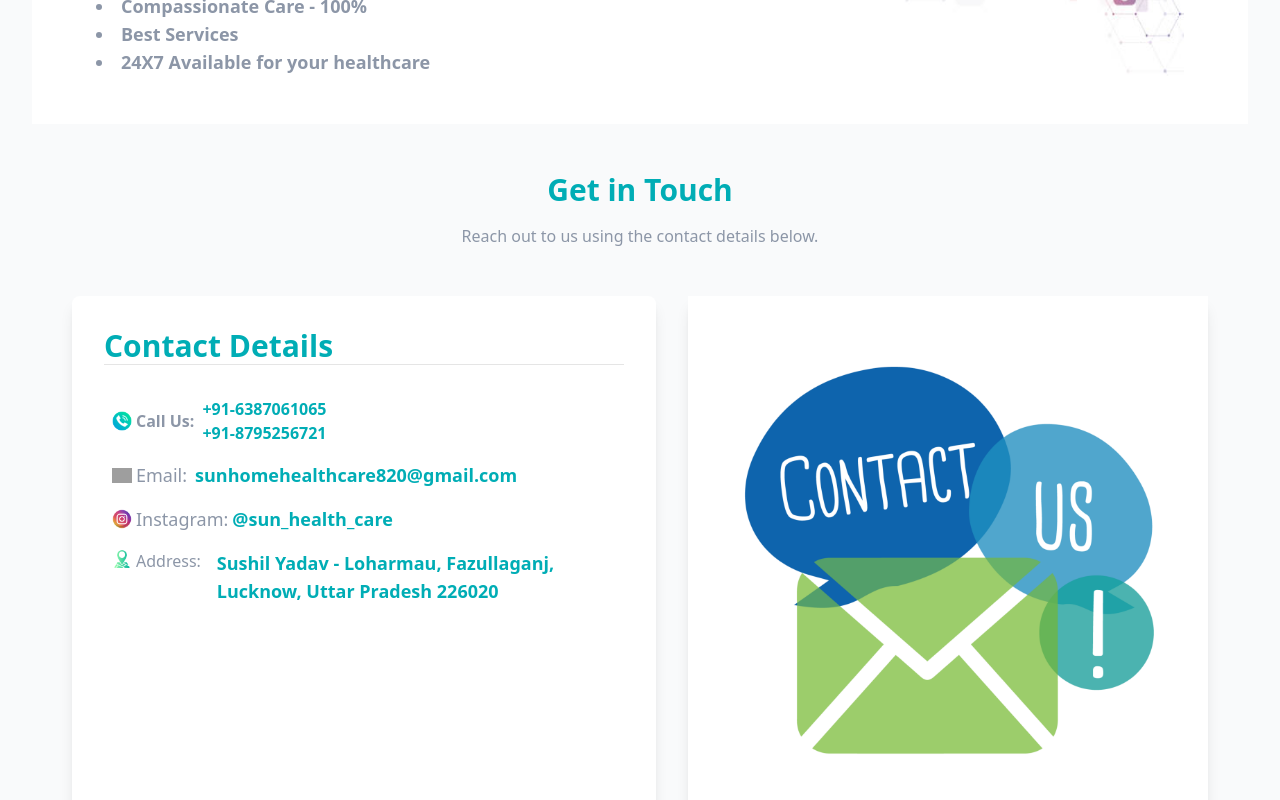
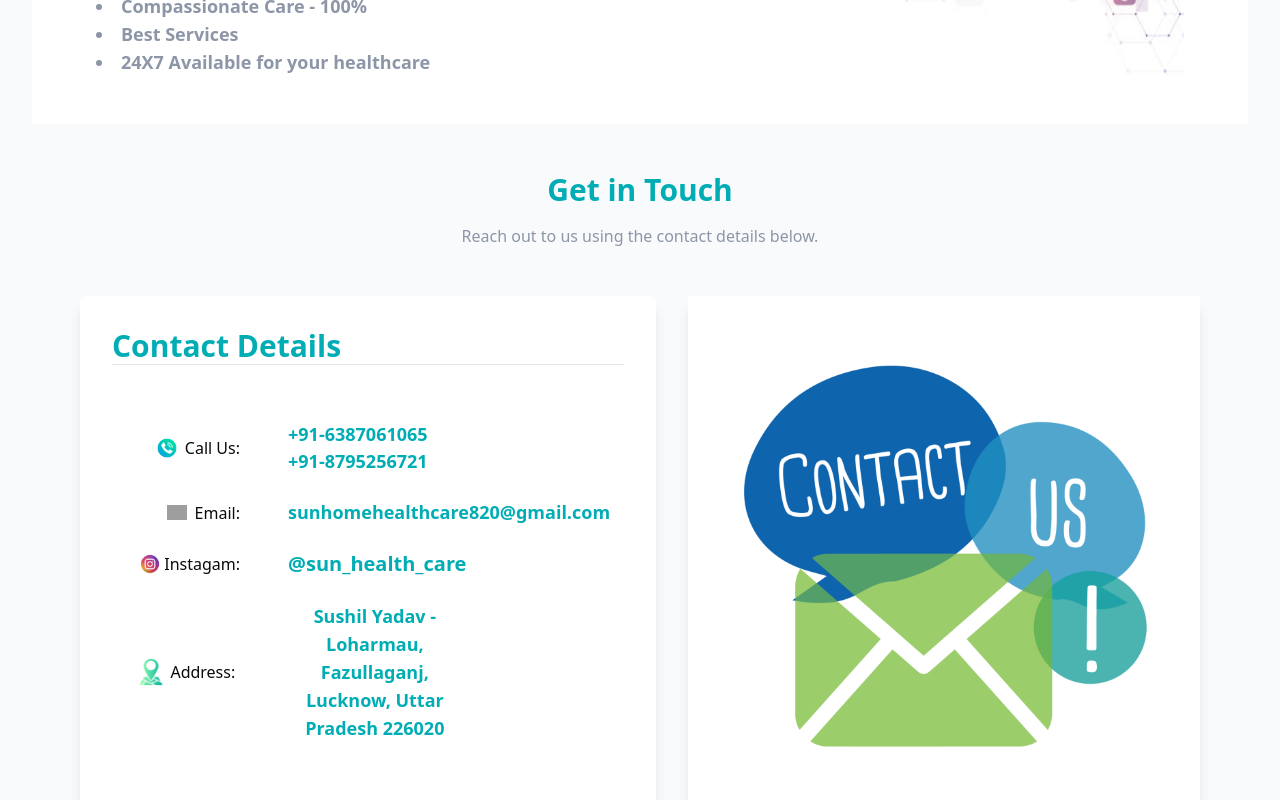
Before and after one commit to Rohit-kumar-verma/sunhealthcare, a Next.js app: page /aboutus in a window 1280 px wide. Shown: the part 1240-2040 px from the top of the page. Built offline with nearby package versions, Linux system fonts and the light colour scheme; grey boxes are pictures that could not be loaded.

Commit message:
fixed alignment

```diff
--- a/src/app/_components/Contact.jsx
+++ b/src/app/_components/Contact.jsx
@@ -1,5 +1,5 @@
 "use client"
-import React from 'react';
+import React, {useEffect} from 'react';
 import { motion } from 'framer-motion';
 import { useInView } from 'react-intersection-observer';
 import Image from 'next/image';
@@ -7,11 +7,21 @@ import Image from 'next/image';
 function Contact() {
   const { ref: sectionRef, inView: isInView } = useInView({
     triggerOnce: true,
-    threshold: 0.2,
+    threshold: 0,
   });
 
+  useEffect(() => {
+    const hash = window.location.hash;
+    if (hash) {
+      const element = document.querySelector(hash);
+      if (element) {
+        element.scrollIntoView({ behavior: 'smooth' });
+      }
+    }
+  }, []);
+
   return (
-    <div className="bg-gray-50 py-6">
+    <div className="bg-gray-50 py-6 px-10 overflow-auto">
       <iframe
         src="https://www.google.com/maps/embed?pb=!1m18!1m12!1m3!1d6188.070207381763!2d80.9097952032933!3d26.899631763129847!2m3!1f0!2f0!3f0!3m2!1i1024!2i768!4f13.1!3m3!1m2!1s0x399957005a2becbd%3A0x5c5a5d465205ef05!2sSun%20Hom%20Health%20Services!5e0!3m2!1sen!2sin!4v1724725285420!5m2!1sen!2sin"
         width="100%"
@@ -57,12 +67,12 @@ function Contact() {
           <motion.div
             className="bg-white p-8 rounded-lg shadow-lg transform transition-transform hover:scale-105 flex-1 order-1 sm:p-8 xs:p-2"
             ref={sectionRef}
-            initial={{ opacity: 0, x: -50 }}
-            animate={{ opacity: isInView ? 1 : 0, x: isInView ? 0 : -50 }}
+            initial={{ opacity: -1, x: -40 }}
+            animate={{ opacity: isInView ? 1 : -1, x: isInView ? 0 : -40 }}
             transition={{ duration: 1.5, ease: 'easeOut' }}
           >
             <motion.h3
-              className="text-3xl font-semibold mb-8 text-[#00ADB5] sm:text-3xl xs:text-xl"
+              className="text-xl font-bold mb-8 text-[#00ADB5] sm:text-3xl"
               initial={{ opacity: 0, scale: 0.9 }}
               animate={{ opacity: isInView ? 1 : 0, scale: isInView ? 1 : 0.9 }}
               transition={{ duration: 1, type: 'spring', stiffness: 100 }}
@@ -71,64 +81,124 @@ function Contact() {
               <hr />
             </motion.h3>
             <motion.ul
-              className="list-disc pl-2 text-[#8C96A7] text-sm md:text-xl flex flex-col gap-8 sm:text-base sm:gap-4"
+              className="list-none pl-2 text-[#8C96A7] sm:hidden flex flex-col items-center"
               initial={{ opacity: 0, x: -20 }}
               animate={{ opacity: isInView ? 1 : 0, x: isInView ? 0 : -20 }}
               transition={{ duration: 1.5, ease: 'easeOut' }}
             >
-              <li className="font-bold text-lg list-none flex items-center sm:text-base xs:text-sm">
-                <Image src="/telephone-call.png" width={20} height={20} alt="" className="mr-1" />
-                Call Us:
+              <li className="font-bold text-lg list-none flex flex-col items-center justify-center ">
+                <Image src="/telephone-call.png" width={30} height={30} alt="Call Icon" className="mr-1" />
                 <ul className="ml-2">
-                  <li className="text-[#8C96A7] text-xl sm:text-base xs:text-sm">
+                  <li className="text-[#8C96A7] text-lg text-center">
                     <a href="tel:+916387061065" className="text-[#00ADB5] hover:underline">
                       +91-6387061065
                     </a>
                   </li>
-                  <li className="text-[#8C96A7] text-xl sm:text-base xs:text-sm">
+                  <li className="text-[#8C96A7] text-lg text-center">
                     <a href="tel:+918795256721" className="text-[#00ADB5] hover:underline">
                       +91-8795256721
                     </a>
                   </li>
                 </ul>
               </li>
-              <li className="text-[#8C96A7] md:text-lg flex items-center text-sm ">
-                <Image src="/social.png" alt="" width={20} height={20} className="mr-1" />
-                <h5 className="md:text-lg mr-2 text-sm">Email:</h5>
+
+              <li className="text-[#8C96A7] md:text-lg flex  flex-col items-center justify-center text-sm mt-6">
+                <Image src="/social.png" alt="Email Icon" width={30} height={30} className="mr-1" />
                 <a
                   href="mailto:sunhomehealthcare820@gmail.com"
-                  className="text-[#00ADB5] hover:underline font-bold"
-                >sunhomehealthcare<br className='block md:hidden'/>820@gmail.com
+                  className="text-[#00ADB5] hover:underline font-bold text-center"
+                >
+                  sunhomehealthcare<br className='sm:hidden'/>820@gmail.com
                 </a>
               </li>
-              <li className="text-[#8C96A7] text-sm flex items-center md:text-lg">
-                <Image src="/instagram.png" alt="" width={20} height={20} className="mr-1" />
-                <h5 className="md:text-lg mr-1 text-sm">Instagram: </h5>
+
+              <li className="text-[#8C96A7] text-sm flex flex-1 flex-col items-center justify-center mt-6">
+                <Image src="/instagram.png" alt="Instagram Icon" width={30} height={30} className="mr-1" />
                 <a
                   href="https://www.instagram.com/sun_health_care?igsh=YXkzOHY1ajljcTJt"
-                  className="text-[#00ADB5] hover:underline font-bold"
+                  className="text-[#00ADB5] hover:underline font-bold text-center text-xl"
                   target="_blank"
                   rel="noopener noreferrer"
                 >
                   @sun_health_care
                 </a>
               </li>
-              <li className="text-[#8C96A7] md:text-lg flex items-start xs:text-sm">
-                <Image src="/location.png" alt="" width={20} height={20} className="mr-1 items-center" />
-                <h5 className="text-lg mr-4 flex sm:text-base xs:text-sm">Address: </h5>
-                <p className="font-bold text-[#00ADB5]">
+
+              <li className="text-[#8C96A7] flex flex-col items-center text-sm mt-6">
+                <Image src="/location.png" alt="Location Icon" width={30} height={30} className="mr-1 items-center" />
+                <p className="font-bold text-[#00ADB5] text-center">
                   Sushil Yadav - Loharmau, Fazullaganj, Lucknow, Uttar Pradesh 226020
                 </p>
               </li>
             </motion.ul>
+
+            <table className="table-fixed w-full sm:block hidden">
+              <tbody>
+                {/* Row for Call Us */}
+                <tr className="sm:flex mt-6">
+                  <td className="flex items-center justify-end pr-12 w-1/2 sm:w-44">
+                    <Image src="/telephone-call.png" width={20} height={20} alt="Call Icon" className="mr-2" />
+                    <span>Call Us:</span>
+                  </td>
+                  <td className="flex flex-col w-1/2 sm:w-36 text-right sm:text-left text-[18px] font-bold">
+                    <a href="tel:+916387061065" className="text-[#00ADB5] hover:underline truncate">
+                      +91-6387061065
+                    </a>
+                    <a href="tel:+918795256721" className="text-[#00ADB5] hover:underline truncate">
+                      +91-8795256721
+                    </a>
+                  </td>
+                </tr>
+                {/* Row for Email */}
+                <tr className="sm:flex mt-6">
+                  <td className="flex items-center justify-end w-1/2 sm:w-44 pr-12">
+                    <Image src="/social.png" alt="Email Icon" width={20} height={20} className="mr-2" />
+                    <h5>Email:</h5>
+                  </td>
+                  <td className="w-1/2 sm:w-44 text-right sm:text-left text-[18px]">
+                    <a href="mailto:sunhomehealthcare820@gmail.com" className="text-[#00ADB5] hover:underline font-bold truncate">
+                      sunhomehealthcare820@gmail.com
+                    </a>
+                  </td>
+                </tr>
+                {/* Row for instagram */}
+                <tr className="sm:flex mt-6">
+                  <td className="flex items-center justify-end w-1/2 sm:w-44 pr-12">
+                    <Image src="/instagram.png" alt="Instagram Icon" width={20} height={20} className="mr-1" />
+                    <h5>Instagam:</h5>
+                  </td>
+                  <td className="text-right sm:text-left">
+                    <a
+                      href="https://www.instagram.com/sun_health_care?igsh=YXkzOHY1ajljcTJt"
+                      className="text-[#00ADB5] hover:underline font-bold text-center text-xl"
+                      target="_blank"
+                      rel="noopener noreferrer"
+                    >
+                      @sun_health_care
+                    </a>
+                  </td>
+                </tr>
+                <tr className="sm:flex mt-6">
+                  <td className="flex items-center justify-end pr-12 w-1/2">
+                    <Image src="/location.png" alt="Location Icon" width={30} height={30} className="mr-1 items-center" />
+                    <h5>Address:</h5>
+                  </td>
+                  <td className="sm:w-48 text-left sm:text-left text-lg">
+                    <p className="font-bold text-[#00ADB5] text-center">
+                    Sushil Yadav - Loharmau, Fazullaganj, Lucknow, Uttar Pradesh 226020
+                  </p>
+                  </td>
+                </tr>
+              </tbody>
+            </table>
           </motion.div>
 
           {/* Image/Gradient Section */}
           <motion.div
             className="rounded-lg shadow-lg flex-1 sm:order-2"
             ref={sectionRef}
-            initial={{ opacity: 0, x: 50 }}
-            animate={{ opacity: isInView ? 1 : 0, x: isInView ? 0 : 50 }}
+            initial={{ opacity: -1, x: 20 }}
+            animate={{ opacity: isInView ? 1 : -1, x: isInView ? 0 : 20 }}
             transition={{ duration: 1.5, ease: 'easeOut' }}
           >
             <Image
--- a/src/app/_components/WhatWeDo.jsx
+++ b/src/app/_components/WhatWeDo.jsx
@@ -54,8 +54,8 @@ function WhatWeDo() {
 
       </div>
     </div>
-    <div className='absolute items-end flex justify-end w-full '>
-          <Image src="/shape-5.svg" alt="icon" width={300} height={200} className='w-auto h-auto'/>
+    <div className='absolute items-end flex justify-end w-full px-10 sm:invisible'>
+          <Image src="/shape-5.svg" alt="icon" width={200} height={200}/>
         </div>
     </section>
   )
```
Also changed, not shown: src/app/_components/About.jsx (+20 -20 lines).
